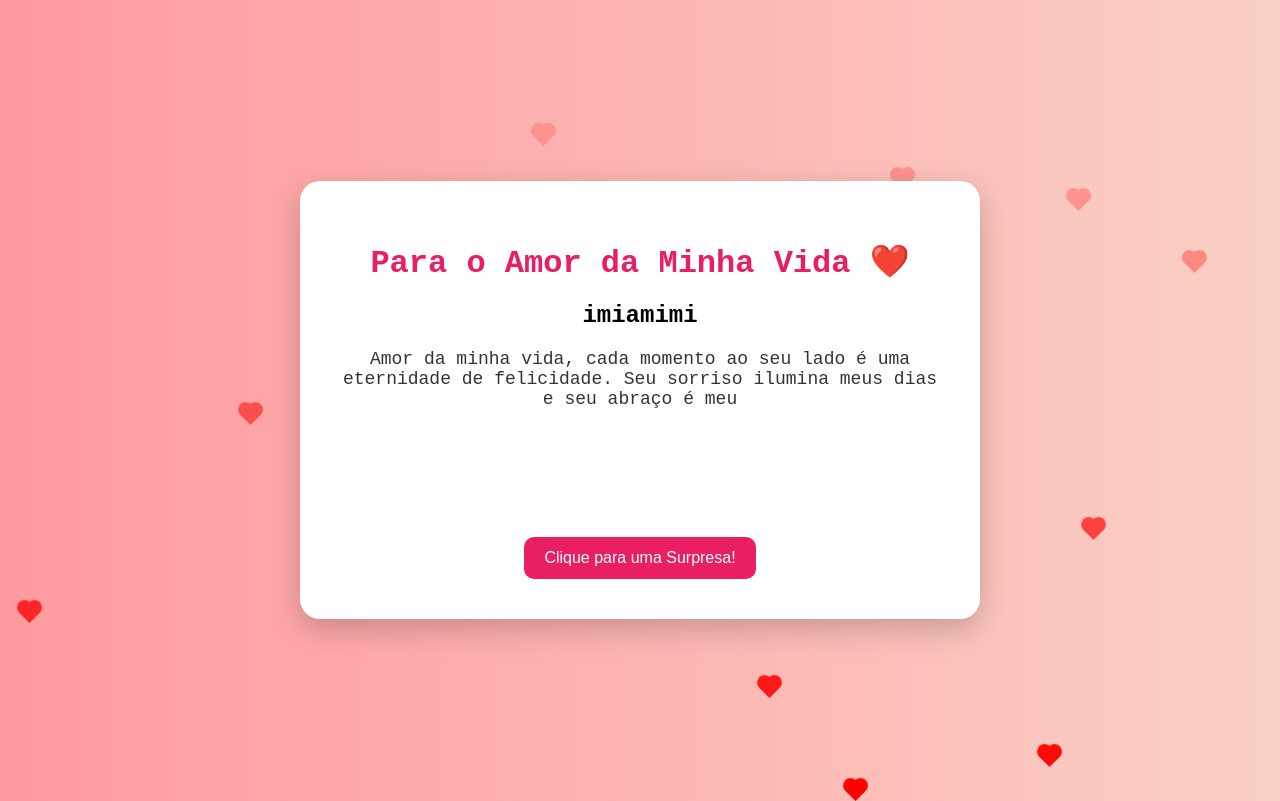
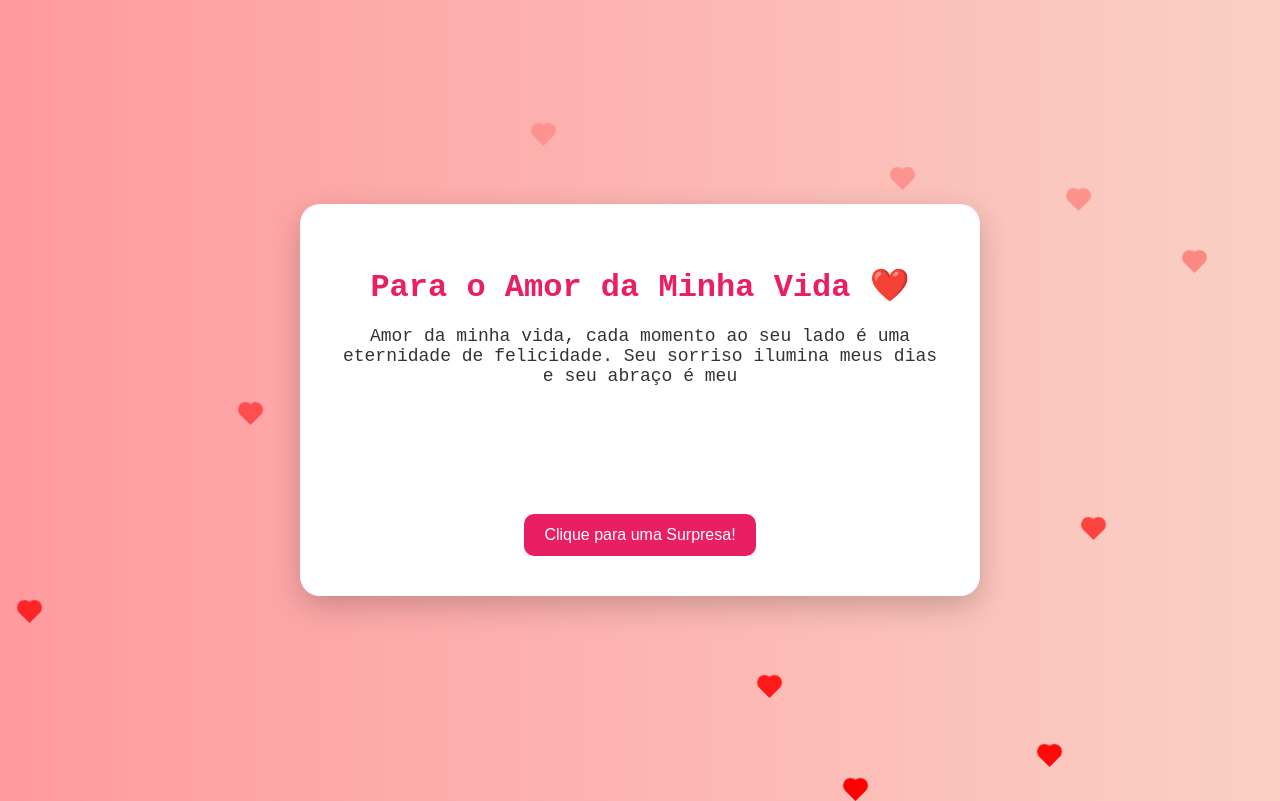
Before and after one commit to Olukyr/Para-Yas, a plain HTML site: page index.html in a window 1280 px wide. Drawn offline with Linux system fonts and the light colour scheme.

Commit message:
Update index.html

```diff
--- a/index.html
+++ b/index.html
@@ -117,7 +117,6 @@
 <body>
   <div class="container">
     <h1>Para o Amor da Minha Vida ❤️</h1>
-    <h2>imiamimi</h2>
     <p id="mensagem"></p>
     <button onclick="mostrarSurpresa()">Clique para uma Surpresa!</button>
     <div id="surpresa">
```
